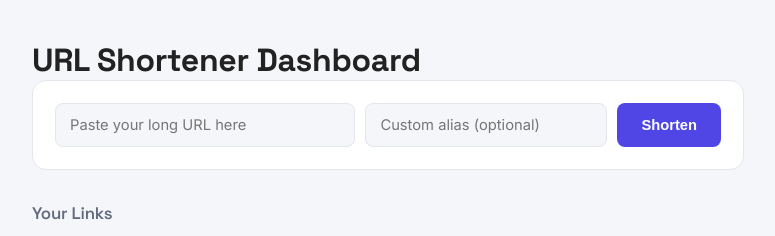
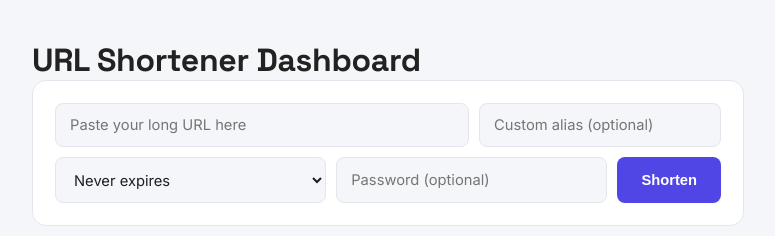
Before and after one commit to Balaji-0999/Docker-Project, a React app in the folder url-shortener/frontend/: page /dashboard in a window 1280 px wide. Shown: the top 236 px of the page, without its empty margins (252-1027 px from the left). Built offline with nearby package versions, Linux system fonts and the light colour scheme; no server answers; sample sign-in values are in the browser's storage; the HTML template or start-up script is replaced by a standard one.

Commit message:
feat: update shorten form

```diff
--- a/url-shortener/frontend/src/components/ShortenForm.jsx
+++ b/url-shortener/frontend/src/components/ShortenForm.jsx
@@ -5,6 +5,8 @@ import { shortenUrl } from '../api';
 function ShortenForm({ onNewLink }) {
   const [url, setUrl] = useState('');
   const [alias, setAlias] = useState('');
+  const [expiresIn, setExpiresIn] = useState('');
+  const [password, setPassword] = useState('');
   const [result, setResult] = useState(null);
   const [error, setError] = useState('');
   const [copied, setCopied] = useState(false);
@@ -15,10 +17,12 @@ function ShortenForm({ onNewLink }) {
     setError('');
     setCopied(false);
     try {
-      const res = await shortenUrl(url, alias || undefined);
+      const res = await shortenUrl(url, alias || undefined, expiresIn || undefined, password || undefined);
       setResult(res.data);
       setUrl('');
       setAlias('');
+      setExpiresIn('');
+      setPassword('');
       if (onNewLink) onNewLink();
     } catch (err) {
       setError(err.response?.data?.error || 'Something went wrong');
@@ -77,6 +81,17 @@ function ShortenForm({ onNewLink }) {
           value={alias}
           onChange={(e) => setAlias(e.target.value)}
         />
+        <select value={expiresIn} onChange={(e) => setExpiresIn(e.target.value)}>
+          <option value="">Never expires</option>
+          <option value="7d">Expires in 7 days</option>
+          <option value="30d">Expires in 30 days</option>
+        </select>
+        <input
+          type="password"
+          placeholder="Password (optional)"
+          value={password}
+          onChange={(e) => setPassword(e.target.value)}
+        />
         <button type="submit">Shorten</button>
       </form>
 
```
Lines whose indentation alone changed are shown as unchanged.
